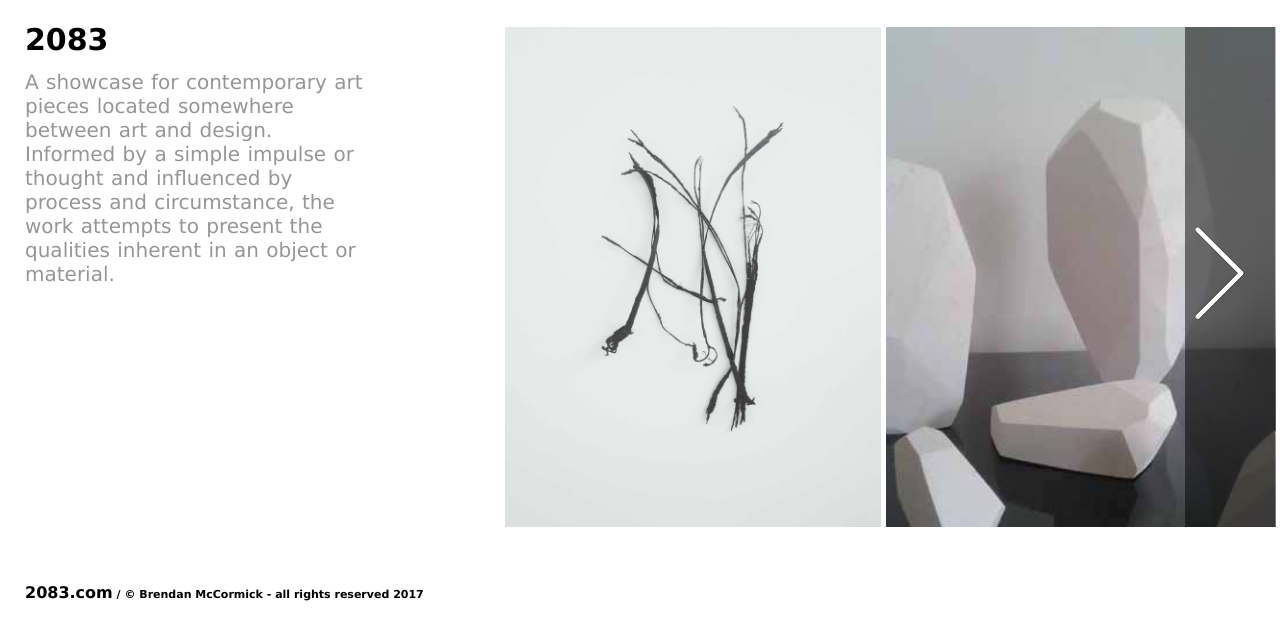
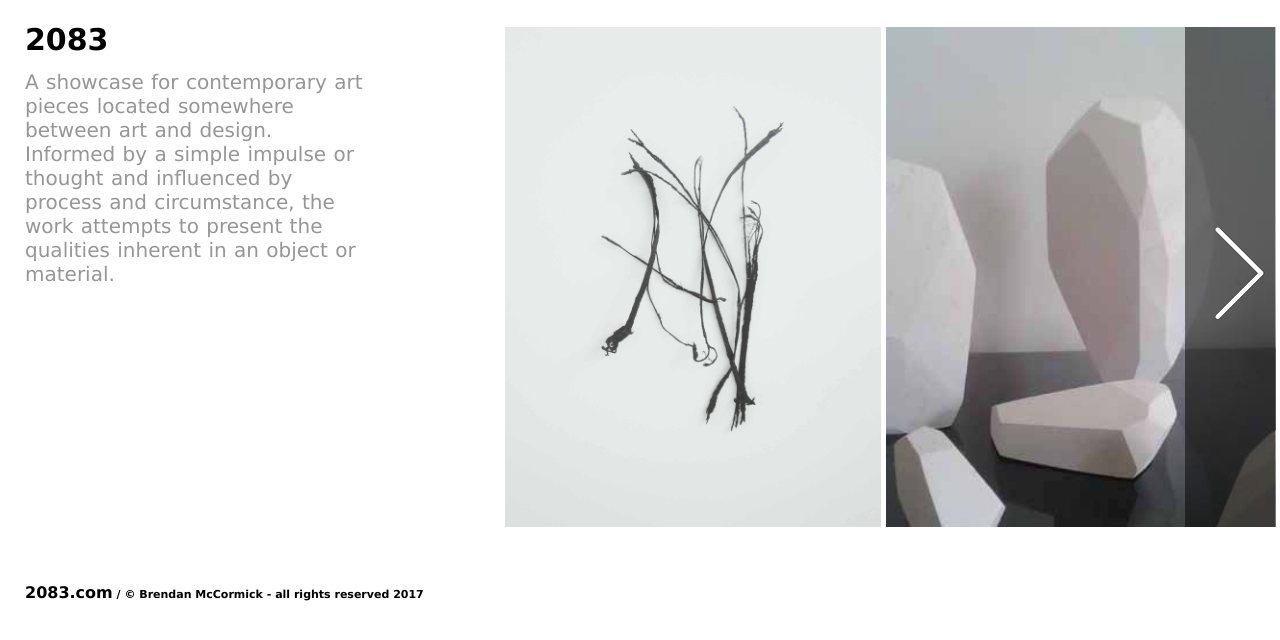
Before and after one commit to twozeroeightthree/website, a Jekyll site: the page built from index.html, in a window 1280 px wide. Shown: the top 640 px of the page. Built offline with Jekyll 4.4.1, drawn with Linux system fonts in a browser that asks for light colours; the list of posts is cut into pages by our own code.

Commit message:
Compile script...

```diff
--- a/assets/main.css
+++ b/assets/main.css
@@ -126,7 +126,7 @@ footer.footer-post li:last-child:after {
   top: 50%;
   left: 50%;
   margin-top: -50px;
-  margin-left: -35px;
+  margin-left: -15px;
 
   width: 50px;
   height: 100px;
```
Also changed, not shown: 1 other file.
